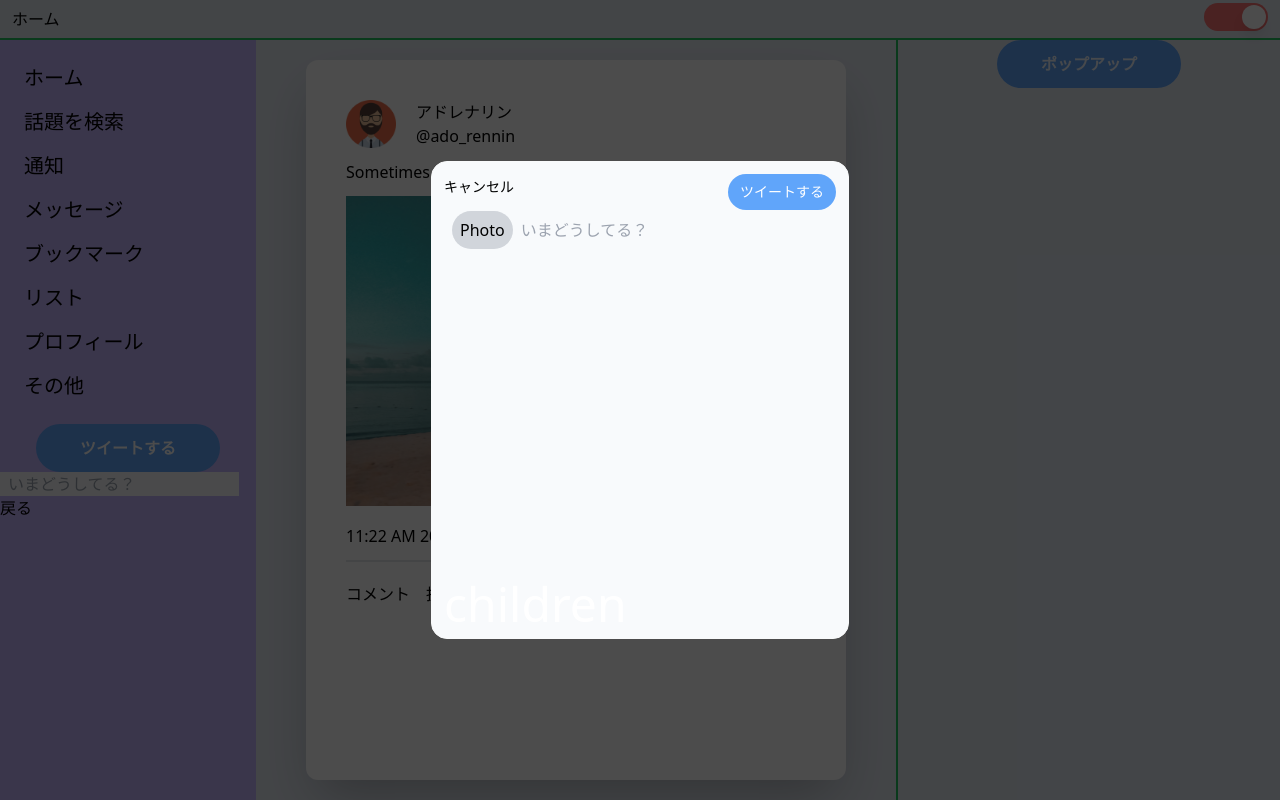
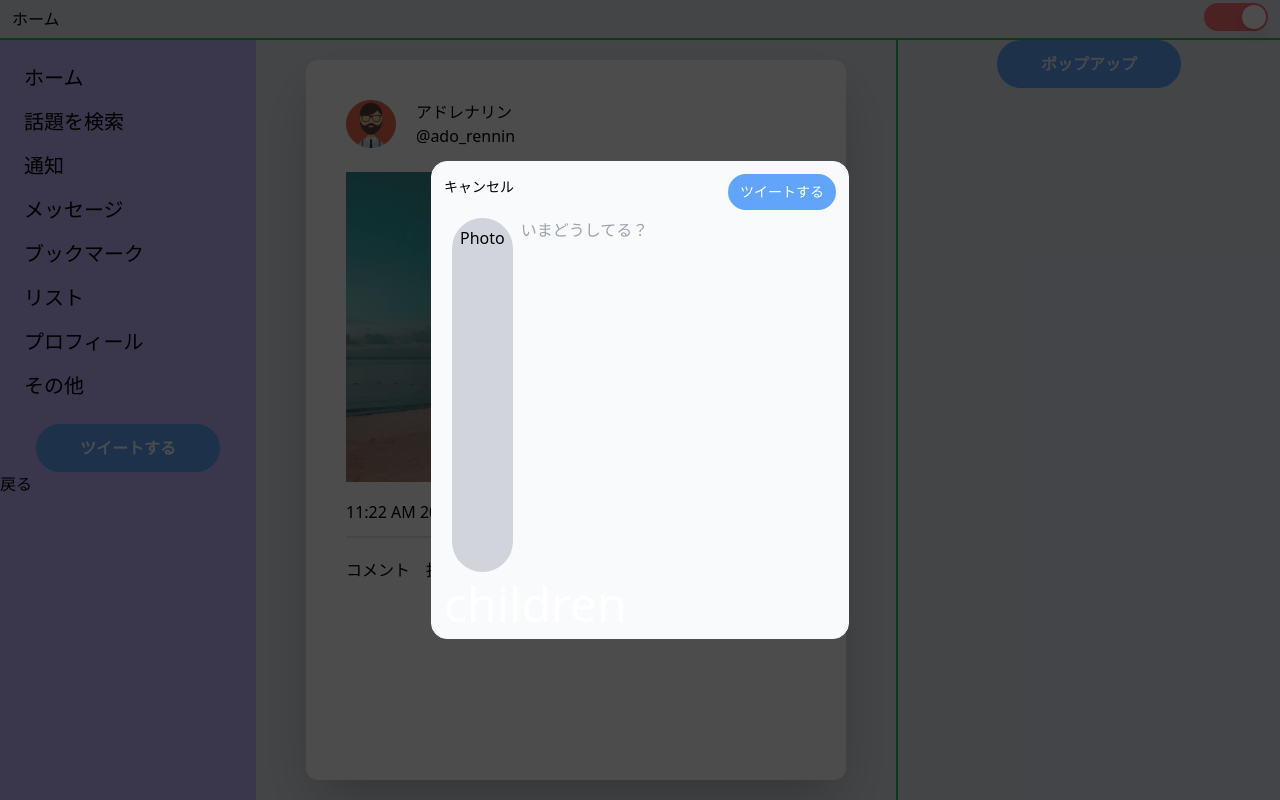
Before and after one commit to mitchan-tenpa/twitter-app, a Next.js app: page /TwitterPage in a window 1280 px wide. Both pictures are taken after a click on the button "ツイートする". Built offline with nearby package versions, Linux system fonts and the light colour scheme.

Commit message:
⚡️ モーダルからインプットしてTwitterカードに表示する処理

```diff
--- a/components/Layout/LeftSideBar.tsx
+++ b/components/Layout/LeftSideBar.tsx
@@ -4,12 +4,6 @@ import Link from "next/link";
 
 const LeftSideBar = ({onAddText}) => {
   const [showModal, setShowModal] = useState(false);
-  const [text, setText] = useState("");
-
-  const submitForm = (e) => {
-    e.preventDefault();
-    onAddText(text);
-  }
 
   return(
     <div className="w-20% bg-violet-300 dark:bg-violet-900">
@@ -34,19 +28,11 @@ const LeftSideBar = ({onAddText}) => {
             <Modal
               show={showModal}
               onClose={() => setShowModal(false)}
+              onAddText={onAddText}
             >
               children
             </Modal>
           </div>
-          <form onSubmit={submitForm}>
-            <input
-              type="text"
-              placeholder='いまどうしてる？'
-              value={text}
-              onChange={(e) => setText(e.target.value)}
-              className="pl-2 text-black dark:text-white bg-slate-50 dark:bg-black outline-none"
-            />
-          </form>
           <Link href="/">戻る</Link>
         </div>
   );
--- a/components/Layout/MiddleArea.tsx
+++ b/components/Layout/MiddleArea.tsx
@@ -3,8 +3,7 @@ import TwitterCard from "../TwitterCard";
 const MiddleArea = ({sentence}) => {
   return(
     <div className="flex justify-center p-5 w-50%">
-      <TwitterCard />
-      <div>{sentence}</div>
+      <TwitterCard sentence={sentence}/>
     </div>
   );
 };
--- a/components/Modal.tsx
+++ b/components/Modal.tsx
@@ -2,8 +2,14 @@ import { useState, useEffect } from "react";
 import ReactDOM from "react-dom";
 import * as React from "react";
 
-const Modal = ({show, onClose, children}) => {
+const Modal = ({show, onClose, children, onAddText}) => {
   const [isBrowser, setIsBrowser] = useState(false);
+  const [text, setText] = useState("");
+
+  const submitForm = (e) => {
+    e.preventDefault();
+    onAddText(text);
+  };
 
   useEffect(() => {
     setIsBrowser(true);
@@ -29,10 +35,20 @@ const Modal = ({show, onClose, children}) => {
             </span>
           </button>
         </div>
-        <div className='p-2 h-370'>
+        <div className='flex p-2 h-370'>
           <span className='p-2 bg-gray-300 rounded-full'>Photo</span>
-          <input type="text" placeholder='いまどうしてる？' className="pl-2 text-black dark:text-white bg-slate-50 dark:bg-black outline-none"/>
+          <form onSubmit={submitForm}>
+            <input
+              type="text"
+              placeholder='いまどうしてる？'
+              value={text}
+              onChange={(e) => setText(e.target.value)}
+              className="pl-2 text-black dark:text-white bg-slate-50 dark:bg-black outline-none"
+            />
+          </form>
         </div>
+
+
         <div className="text-5xl text-white">
           {children}
         </div>
--- a/components/TwitterCard.tsx
+++ b/components/TwitterCard.tsx
@@ -2,7 +2,7 @@ import Image from "next/image";
 import landscape from "../public/landscape.jpg"
 import avatar from "../public/avatar.jpg"
 
-const TwitterCard = () => {
+const TwitterCard = ({sentence}) => {
   return(
     <div className="p-10 w-540 bg-white dark:bg-slate-600 rounded-xl shadow-2xl">
       <div className="flex gap-5 justify-start">
@@ -13,7 +13,7 @@ const TwitterCard = () => {
         </div>
       </div>
       <div className="py-3">
-        <p>Sometimes I feel like I’m not myself.Maybe it’s due to myself.</p>
+        <p>{sentence}</p>
       </div>
       <div className="mx-auto">
         <Image src={landscape} alt="picture" width={520} height={350} />
--- a/pages/TwitterPage.tsx
+++ b/pages/TwitterPage.tsx
@@ -1,4 +1,4 @@
-import { useState } from "react";
+import { useEffect, useState } from "react";
 import Header from "../components/Layout/Header";
 import LeftSideBar from "../components/Layout/LeftSideBar";
 import MiddleArea from "../components/Layout/MiddleArea";
@@ -8,7 +8,8 @@ const Twitter = () => {
   const [sentence, setSentence] = useState("");
   const addText = (props) => {
     setSentence(props);
-  }
+  };
+
   return(
     <div className="h-screen bg-slate-200 dark:bg-slate-800">
       <Header />
```
